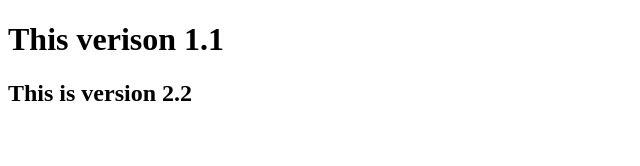
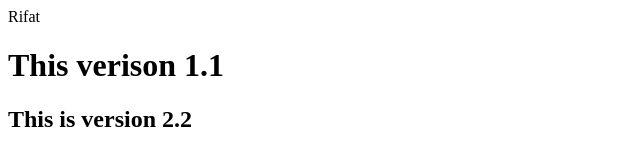
Before and after one commit to devesabbir/git-class, a plain HTML site: page index.html in a window 1280 px wide. Shown: the whole page, without its empty margins (0-640 px from the left). Drawn offline with Linux system fonts and the light colour scheme.

Commit message:
Add title from rifat

```diff
--- a/index.html
+++ b/index.html
@@ -6,6 +6,7 @@
     <title>Document</title>
   </head>
   <body>
+    <div>Rifat</div>
     <h1>This verison 1.1</h1>
     <h2>This is version 2.2</h2>
   </body>
```
